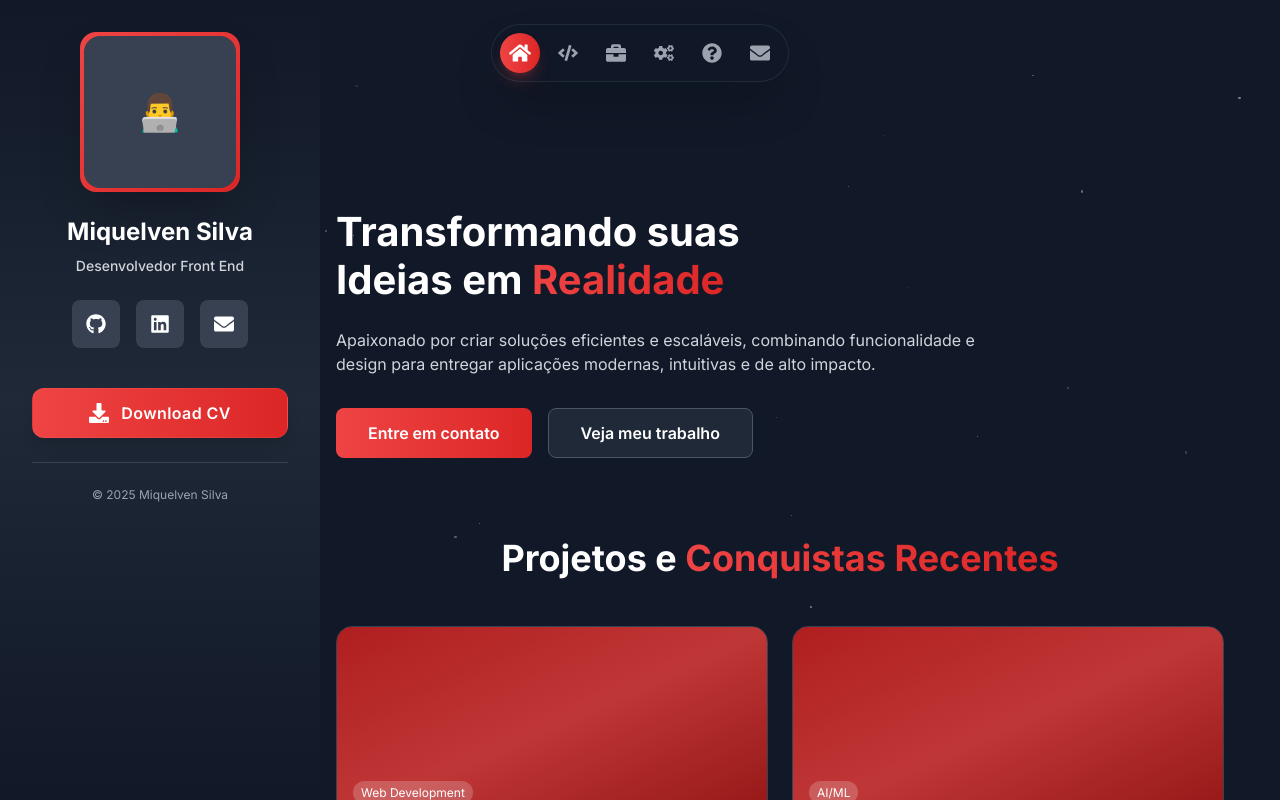
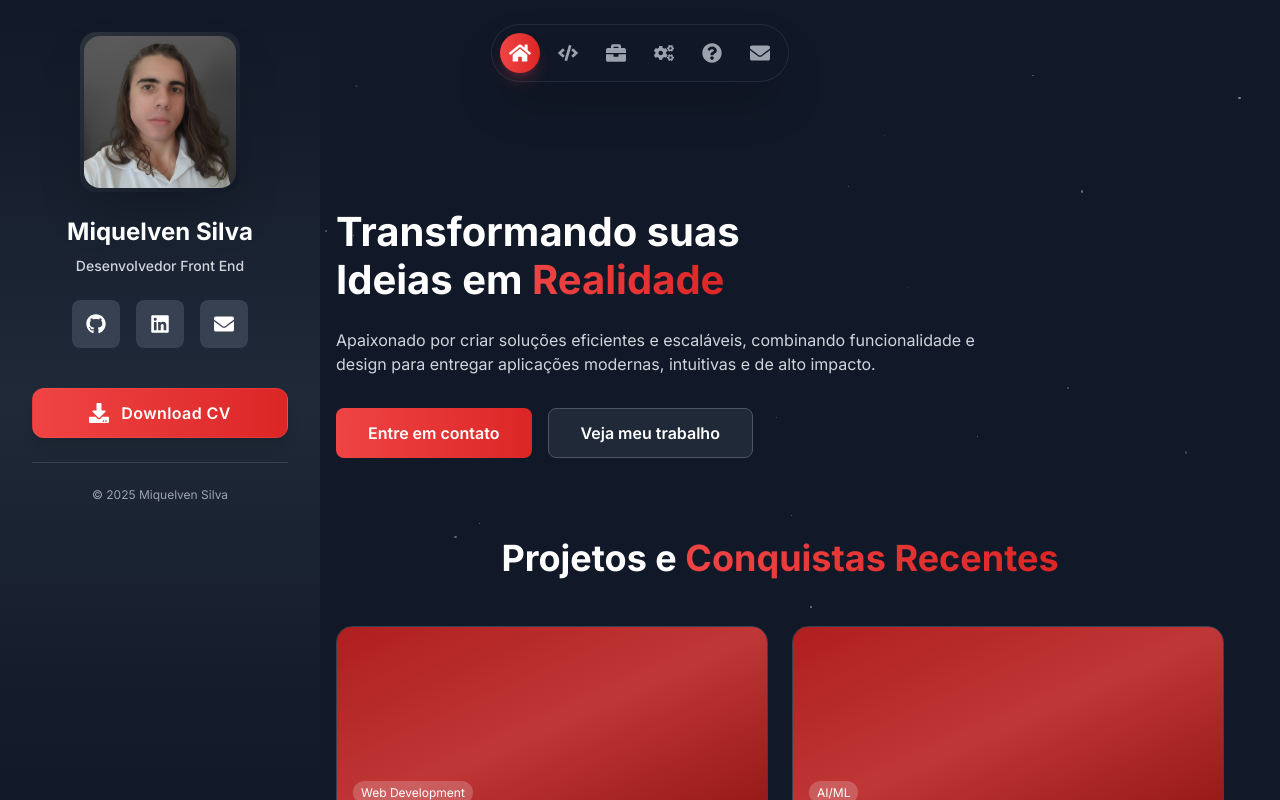
Before and after one commit to miquelven/Portifolio, a React (Vite) app: page / in a window 1280 px wide. Shown: the top 800 px of the page. Built offline with nearby package versions, Linux system fonts and the light colour scheme.

Commit message:
feat: adicao da imagem de perfil

```diff
--- a/src/components/Sidebar/index.jsx
+++ b/src/components/Sidebar/index.jsx
@@ -6,6 +6,7 @@ import {
   FaTimes,
 } from "react-icons/fa";
 import DownloadButton from "../DownloadButton";
+import profileImage from "../../../assets/images/profile.jpg";
 
 export default function Sidebar({ isOpen, onClose }) {
   const scrollToSection = (sectionId) => {
@@ -37,9 +38,14 @@ export default function Sidebar({ isOpen, onClose }) {
 
         {/* Foto de Perfil */}
         <div className="text-center mb-4">
-          <div className="w-32 md:w-40 h-32 md:h-40 mx-auto mb-4 md:mb-6 rounded-2xl bg-gradient-to-br from-red-500 to-red-600 p-1 shadow-2xl">
+          <div className="w-32 md:w-40 h-32 md:h-40 mx-auto mb-4 md:mb-6 rounded-2xl bg-gradient-to-br from-[#2c323c] to-[#111827] p-1 shadow-2xl">
             <div className="w-full h-full rounded-2xl overflow-hidden bg-gray-700 flex items-center justify-center">
-              <span className="text-2xl md:text-4xl">👨‍💻</span>
+              <img
+                src={profileImage}
+                alt="Foto de perfil de Miquelven Silva"
+                className="w-full h-full object-cover"
+                loading="lazy"
+              />
             </div>
           </div>
 
```
Also changed, not shown: assets/images/profile.jpg (added).
